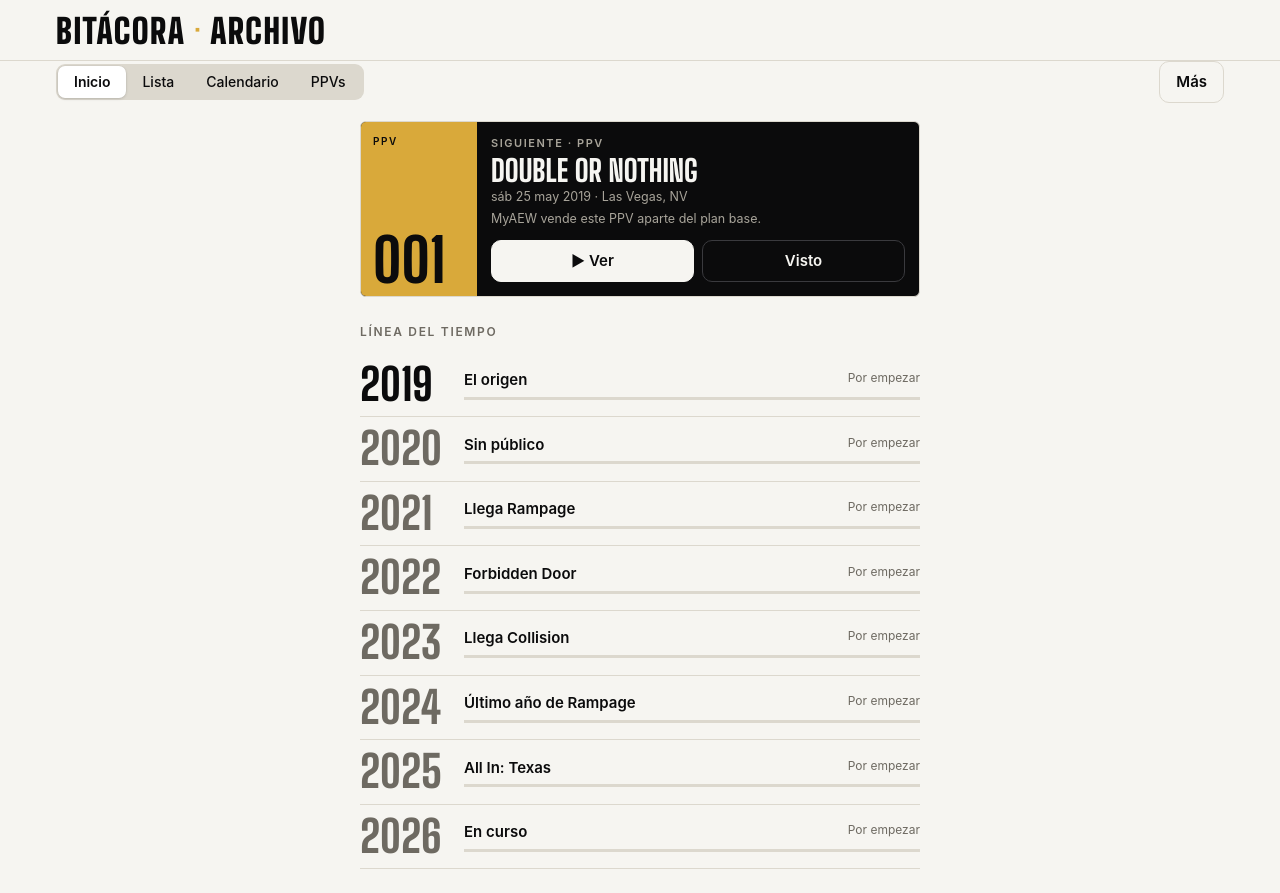
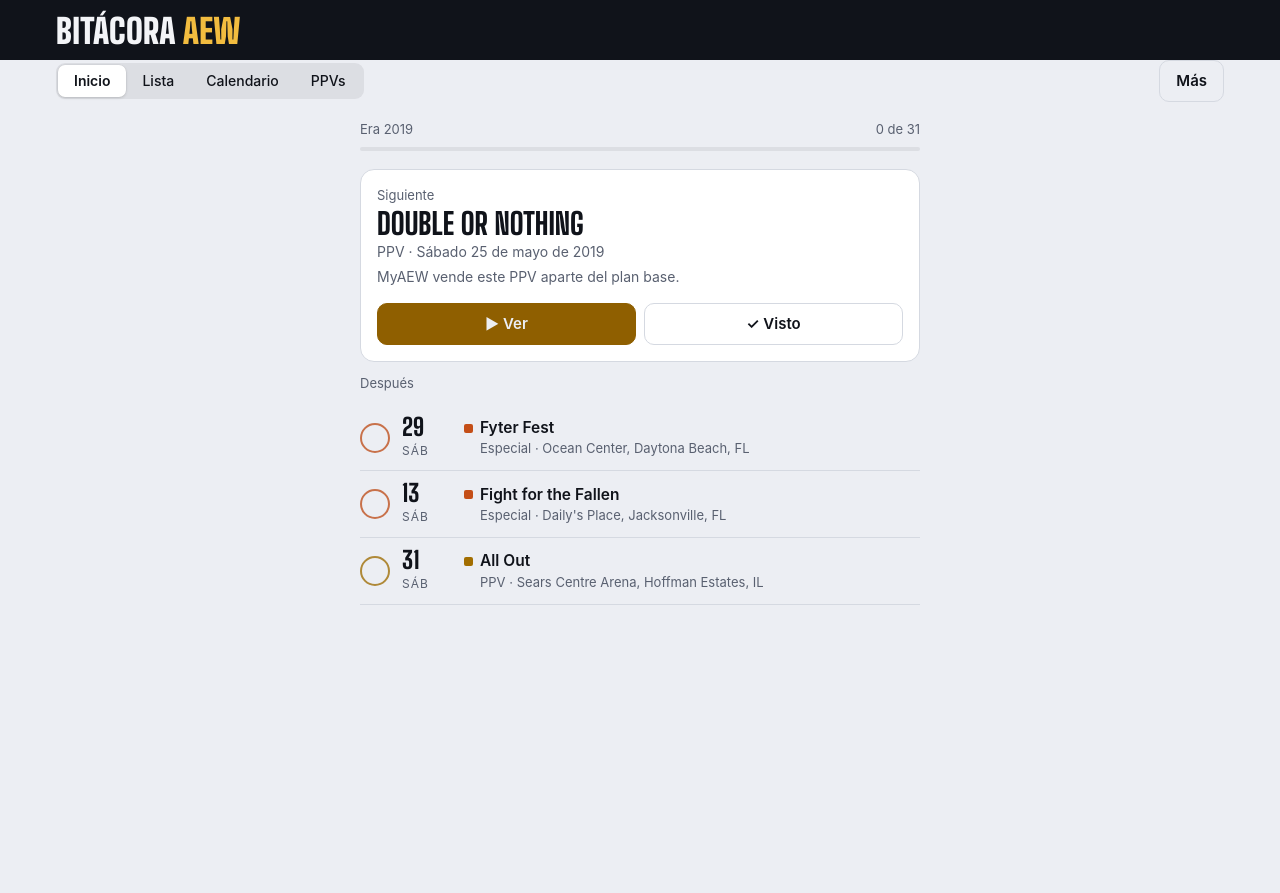
Before and after one commit to mauricio12cas/bitacora-aew, a plain HTML site: page index.html in a window 1280 px wide. After the commit the page ends 800 px from the top, so only its background shows below. Drawn offline with Linux system fonts and the light colour scheme.

Commit message:
Regresa al diseño Foco anterior
Revierte el diseño Archivo (#9). Service worker v8 para que la app tome el cambio.

Co-Authored-By: Claude Opus 5.5 <noreply@anthropic.com>
Claude-Session: https://claude.ai/code/session_01Ma63GJmtKcfQ9Jy2Gm7tBU

```diff
--- a/index.html
+++ b/index.html
@@ -7,9 +7,9 @@
 <meta name="description" content="Calendario y registro personal de Dynamite, Collision, Rampage, Dark, Elevation, especiales y PPV de AEW desde 2019.">
 <meta name="apple-mobile-web-app-capable" content="yes">
 <meta name="mobile-web-app-capable" content="yes">
-<meta name="apple-mobile-web-app-status-bar-style" content="default">
+<meta name="apple-mobile-web-app-status-bar-style" content="black-translucent">
 <meta name="apple-mobile-web-app-title" content="Bitácora">
-<meta name="theme-color" content="#F6F5F1" media="(prefers-color-scheme: light)">
+<meta name="theme-color" content="#10131A" media="(prefers-color-scheme: light)">
 <meta name="theme-color" content="#07090D" media="(prefers-color-scheme: dark)">
 <link rel="manifest" href="manifest.webmanifest">
 <link rel="icon" type="image/png" sizes="192x192" href="icons/icon-192.png">
@@ -86,13 +86,13 @@
 /* Layout: an ink "ring apron" band carrying the career tally, a rail of years / views / shows,
    then one working view (month calendar, year log, or the PPV ticket wall) with a side sheet per show. */
 :root{
-  --bg:#F6F5F1; --panel:#FFFFFF; --panel-2:#EFEDE6; --ink:#0B0B0C; --muted:#6E6A62; --line:#DCD8CE;
+  --bg:#ECEEF3; --panel:#FFFFFF; --panel-2:#F4F5F8; --ink:#10131A; --muted:#596070; --line:#D5D9E1;
   --on-c:#FFFFFF; --focus:#1F5FD1; --scrim:rgba(6,8,12,.45);
   --dyn:#C2185B; --col:#1F5FD1; --ram:#7A3ED0; --drk:#4A5466; --elv:#0A8577; --ppv:#A26E00; --esp:#C44E17;
   --seen:#157A43; --warn:#A35A00;
-  --tint:#8A6100; --gold:#D9A93A; --bar:rgba(246,245,241,.88); --hair:rgba(11,11,12,.16); --track:#DCD8CE;
+  --tint:#8F5F00; --bar:rgba(247,248,250,.84); --hair:rgba(16,19,26,.18); --track:rgba(118,118,128,.14);
   /* the band is ink in both themes, so its colors are fixed */
-  --band:#F6F5F1; --band-ink:#0B0B0C; --band-muted:#6E6A62; --band-line:#DCD8CE;
+  --band:#10131A; --band-ink:#F3F4F7; --band-muted:#A2A9B7; --band-line:rgba(255,255,255,.12);
   --dyn-b:#FF5D95; --col-b:#6E9EFF; --ram-b:#B08BFF; --drk-b:#97A2B6; --elv-b:#34C9B6; --ppv-b:#F2BC3F; --esp-b:#FF8F52;
   --f-display:"Big Shoulders Display","Arial Narrow",Impact,sans-serif;
   --f-body:-apple-system,BlinkMacSystemFont,"SF Pro Text","Segoe UI",Roboto,system-ui,sans-serif;
@@ -104,7 +104,7 @@
     --bg:#0C0F15; --panel:#151922; --panel-2:#1C212B; --ink:#E8EBF1; --muted:#98A1B0; --line:#282E3A;
     --on-c:#0C0F15; --focus:#6E9EFF; --scrim:rgba(0,0,0,.6);
     --dyn:#FF5D95; --col:#6E9EFF; --ram:#B08BFF; --drk:#97A2B6; --elv:#34C9B6; --ppv:#F2BC3F; --esp:#FF8F52;
-    --seen:#3DD28A; --warn:#F0A43A; --band:#07090D; --band-ink:#F3F4F7; --band-muted:#A2A9B7; --band-line:rgba(255,255,255,.12); --gold:#D9A93A;
+    --seen:#3DD28A; --warn:#F0A43A; --band:#07090D;
     --tint:#F2BC3F; --bar:rgba(21,25,34,.82); --hair:rgba(255,255,255,.14); --track:rgba(118,118,128,.3);
     color-scheme:dark;
   }
@@ -113,7 +113,7 @@
   --bg:#0C0F15; --panel:#151922; --panel-2:#1C212B; --ink:#E8EBF1; --muted:#98A1B0; --line:#282E3A;
   --on-c:#0C0F15; --focus:#6E9EFF; --scrim:rgba(0,0,0,.6);
   --dyn:#FF5D95; --col:#6E9EFF; --ram:#B08BFF; --drk:#97A2B6; --elv:#34C9B6; --ppv:#F2BC3F; --esp:#FF8F52;
-  --seen:#3DD28A; --warn:#F0A43A; --band:#07090D; --band-ink:#F3F4F7; --band-muted:#A2A9B7; --band-line:rgba(255,255,255,.12); --gold:#D9A93A;
+  --seen:#3DD28A; --warn:#F0A43A; --band:#07090D;
     --tint:#F2BC3F; --bar:rgba(21,25,34,.82); --hair:rgba(255,255,255,.14); --track:rgba(118,118,128,.3);
   color-scheme:dark;
 }
@@ -447,31 +447,6 @@ button{transition:opacity .15s}
   .tabbar svg{width:27px;height:27px}
   .tabbar button[aria-current="page"]{color:var(--tint)}
 }
-/* ---- Archivo ---- */
-.band{border-bottom:1px solid var(--band-line)}
-.wordmark{letter-spacing:.04em}
-.wordmark span{color:var(--gold)}
-.arc-next{display:grid;grid-template-columns:116px minmax(0,1fr);background:#0B0B0C;color:#F6F5F1;border-radius:6px;overflow:hidden;border:1px solid var(--line)}
-.arc-ep{background:var(--gold);color:#0B0B0C;display:flex;flex-direction:column;justify-content:space-between;padding:12px}
-.arc-ep span{font-size:10px;font-weight:600;letter-spacing:.16em}
-.arc-ep b{font-family:var(--f-display);font-weight:800;font-size:60px;line-height:.8}
-.arc-body{padding:14px;display:flex;flex-direction:column;gap:4px;min-width:0}
-.arc-k{font-size:11px;font-weight:600;letter-spacing:.14em;color:#A8A49A;text-transform:uppercase}
-.arc-title{all:unset;cursor:pointer;font-family:var(--f-display);font-weight:800;font-size:30px;line-height:.95;text-transform:uppercase}
-.arc-sub{font-size:12.5px;color:#A8A49A}
-.arc-body .fbtns{margin-top:8px}
-.arc-body .fbtns a.btn{background:#F6F5F1;border-color:#F6F5F1;color:#0B0B0C}
-.arc-body .fbtns .btn.ghost{background:transparent;border:1px solid #3A3A3E;color:#F6F5F1}
-.arc-h{font-size:12px;font-weight:600;letter-spacing:.14em;color:var(--muted);margin:14px 0 0;text-transform:uppercase}
-.arc-tl{list-style:none;margin:0;padding:0}
-.arc-tl button{all:unset;cursor:pointer;box-sizing:border-box;width:100%;display:grid;grid-template-columns:92px minmax(0,1fr);gap:12px;align-items:center;padding:12px 0;border-bottom:1px solid var(--line);min-height:56px}
-.arc-yr{font-family:var(--f-display);font-weight:800;font-size:44px;line-height:.9;color:var(--muted)}
-.arc-tl .cur .arc-yr,.arc-tl .done .arc-yr{color:var(--ink)}
-.arc-row{display:flex;justify-content:space-between;gap:8px}
-.arc-row b{font-size:15px;font-weight:600}
-.arc-row small{font-size:12px;color:var(--muted)}
-.arc-bar{height:3px;background:var(--track);margin-top:6px}
-.arc-bar i{display:block;height:100%;background:var(--gold)}
 /* ---- Foco: interfaz limpia ---- */
 .lede,.tally,.eyebrow,#upnext,#meters,.foot,.chips,.toggle,#save,#addBtn,#moreBtn,.rail-row .spacer{display:none!important}
 .band{padding-top:calc(env(safe-area-inset-top,0px) + 14px)}
@@ -506,7 +481,7 @@ body[data-view="foco"] .years{display:none}
   <div class="wrap band-in">
     <div>
       <p class="eyebrow">Registro personal · mayo 2019 → hoy</p>
-      <h1 class="wordmark">Bitácora <span>·</span> Archivo</h1>
+      <h1 class="wordmark">Bitácora <span>AEW</span></h1>
       <p class="lede">Cada Dynamite, Collision, Rampage, Dark, Elevation y pay-per-view desde Double or Nothing 2019. Marca lo que ya viste, ponle nota al show y apunta la mejor lucha de la noche.</p>
     </div>
     <div class="tally" aria-live="polite">
@@ -1883,37 +1858,27 @@ function renderPpv(list){
 }
 
 let focoAt = null;
-const ERA_NAMES = {2019:"El origen",2020:"Sin público",2021:"Llega Rampage",2022:"Forbidden Door",2023:"Llega Collision",2024:"Último año de Rampage",2025:"All In: Texas",2026:"En curso"};
 function renderFoco(list){
   const pool = list.filter(e => state.f.has(e.show) && e.date <= TODAY);
   const next = pool.find(e => st(e) === "todo");
-  let card;
-  if (!next) card = `<div class="fdone"><b>Estás al día</b><span class="fsub">Ya marcaste todo lo emitido de los programas que sigues.</span></div>`;
-  else {
-    focoAt = next.date;
-    const n = list.filter(e => e.show === next.show && e.date <= next.date).length;
-    const ids = vodIds(next);
-    const watch = ids.map((id, i) => `<a class="btn" href="${vodUrl(id, next)}" target="_blank" rel="noopener" data-act="watch" data-id="${next.id}">▶ ${ids.length > 1 ? `Parte ${i+1}` : "Ver"}</a>`).join("");
-    const sub = [shortDate(next.date) + " " + next.date.slice(0,4), next.city || ""].filter(Boolean).join(" · ");
-    card = `<div class="arc-next">
-      <div class="arc-ep"><span>${next.show === "ppv" ? "PPV" : "EP."}</span><b>${String(n).padStart(3, "0")}</b></div>
-      <div class="arc-body"><span class="arc-k">Siguiente · ${esc(SHOWS[next.show].name)}</span>
-        <button type="button" class="arc-title" data-act="open" data-id="${next.id}">${esc(label(next))}</button>
-        <span class="arc-sub">${esc(sub)}</span>
-        ${MYAEW_PPV.has(next.id) ? `<span class="arc-sub">MyAEW vende este PPV aparte del plan base.</span>` : ""}
-        <div class="fbtns">${watch}<button type="button" class="btn ghost" data-act="fseen" data-id="${next.id}">Visto</button></div></div>
-    </div>`;
-  }
-  const curY = next ? +next.date.slice(0,4) : null;
-  let tl = "";
-  for (let y = FIRST_YEAR; y <= +TODAY.slice(0,4); y++){
-    const t = tally(list, e => state.f.has(e.show) && e.date.startsWith(y+"-"));
-    if (!t.aired) continue;
-    const cls = y === curY ? "cur" : t.seen >= t.aired ? "done" : "";
-    const count = t.seen >= t.aired ? "Completa" : t.seen ? `${t.seen} de ${t.aired}` : "Por empezar";
-    tl += `<li class="${cls}"><button type="button" data-act="era" data-y="${y}"><span class="arc-yr">${y}</span><span><span class="arc-row"><b>${ERA_NAMES[y] || "Era " + y}</b><small>${count}</small></span><span class="arc-bar" style="display:block"><i style="width:${pct(t.seen, t.aired)}%"></i></span></span></button></li>`;
-  }
-  return `<section class="foco">${card}<p class="arc-h">Línea del tiempo</p><ol class="arc-tl">${tl}</ol></section>`;
+  if (!next) return `<section class="foco"><div class="fdone"><b>Estás al día</b><span class="fsub">Ya marcaste todo lo emitido de los programas que sigues.</span></div></section>`;
+  const y = +next.date.slice(0,4);
+  const t = tally(list, e => state.f.has(e.show) && e.date.startsWith(y+"-"));
+  const after = pool.filter(e => e !== next && e.date >= next.date && st(e) === "todo").slice(0,3);
+  focoAt = next.date;
+  const ids = vodIds(next);
+  const watch = ids.map((id, i) => `<a class="btn" href="${vodUrl(id, next)}" target="_blank" rel="noopener" data-act="watch" data-id="${next.id}">▶ ${ids.length > 1 ? `Parte ${i+1}` : "Ver"}</a>`).join("");
+  const sub = [next.title ? SHOWS[next.show].name : "", fullDate(next.date)].filter(Boolean).join(" · ");
+  return `<section class="foco">
+    <p class="fk"><span>Era ${y}</span><span>${t.seen} de ${t.aired}</span></p>
+    <div class="fbar"><i style="width:${pct(t.seen, t.aired)}%"></i></div>
+    <div class="fcard s-${next.show}"><span class="fk">Siguiente</span>
+      <button type="button" class="fname" data-act="open" data-id="${next.id}">${esc(label(next))}</button>
+      <span class="fsub">${esc(sub)}</span>
+      ${MYAEW_PPV.has(next.id) ? `<span class="fsub">MyAEW vende este PPV aparte del plan base.</span>` : ""}
+      <div class="fbtns">${watch}<button type="button" class="btn ghost" data-act="fseen" data-id="${next.id}">✓ Visto</button></div></div>
+    ${after.length ? `<p class="fk">Después</p><ul class="rows">${after.map(rowHtml).join("")}</ul>` : ""}
+  </section>`;
 }
 
 function renderView(list){
@@ -2093,7 +2058,6 @@ document.addEventListener("click", ev => {
     case "open": openSheet(id, t); break;
     case "watch": try { sessionStorage.setItem(WATCH_KEY, JSON.stringify({id, at: Date.now()})); } catch (e) {} break;
     case "toggle": quickToggle(id); break;
-    case "era": state.year = +t.dataset.y; state.month = 0; state.view = "list"; saveUI(); renderAll(); window.scrollTo(0, 0); break;
     case "fseen": { const e = cache.byId[id]; if (!e) break; const prev = setRec(id, {s:"seen"}); toast(`Visto: ${label(e)}`, () => { restoreRec(id, prev); renderAll(); }); break; }
     case "year": setYear(+t.dataset.y); break;
     case "view": if (!sheet.hidden) closeSheet(); if (state.view === "foco" && focoAt && t.dataset.v !== "foco"){ state.year = +focoAt.slice(0,4); state.month = +focoAt.slice(5,7) - 1; } state.view = t.dataset.v; state.confirm = null; saveUI(); renderAll(); if (t.closest(".tabbar")){ const top = $("view").getBoundingClientRect().top; if (top < 0) scrollTo({top: scrollY + top - 64}); } break;
--- a/sw.js
+++ b/sw.js
@@ -1,5 +1,5 @@
 /* Bitácora AEW: works offline. Page = network first (so updates arrive), everything else = cache first. */
-const VERSION = "bitacora-aew-v7";
+const VERSION = "bitacora-aew-v8";
 const SHELL = ["./", "./index.html", "./manifest.webmanifest", "./icons/icon-192.png", "./icons/icon-512.png", "./icons/apple-touch-icon.png",
   "./fonts/BigShouldersDisplay-700-latin-ext.woff2",
   "./fonts/BigShouldersDisplay-700-latin.woff2"];
```
